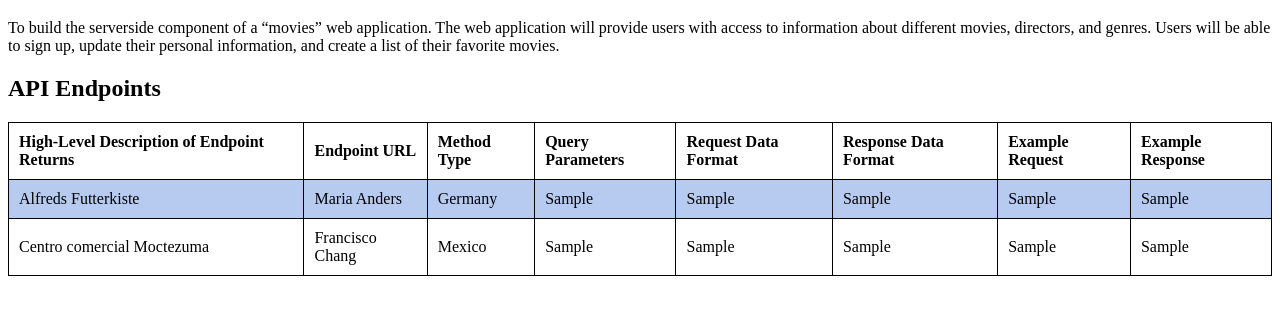
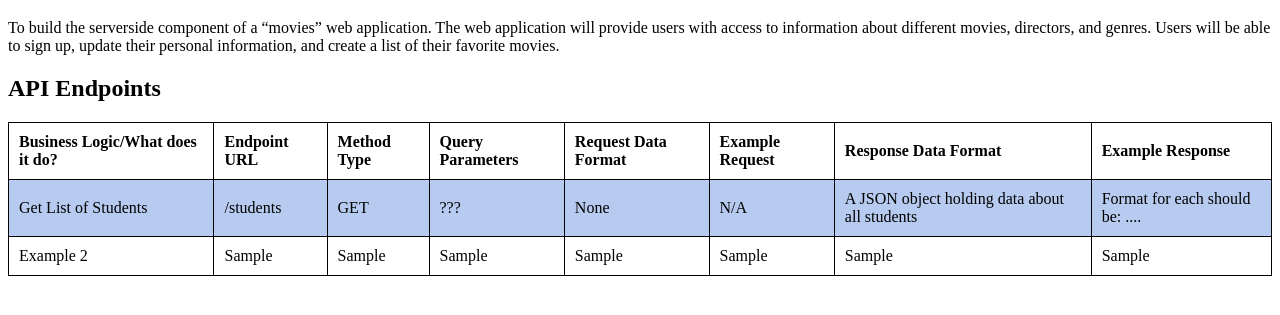
Before and after one commit to warpedpuppy/kf-data-security, a website: page public/documentation.html in a window 1280 px wide. Shown: the part 61-376 px from the top of the page. Drawn offline with Linux system fonts and the light colour scheme.

Commit message:
Update documentation.html

```diff
--- a/public/documentation.html
+++ b/public/documentation.html
@@ -1,10 +1,10 @@
 <!DOCTYPE html>
 <html lang="en">
 <head>
-    <title>Documentation</title>
+    <title>my Flix Documentation</title>
     <meta charset="UTF-8">
     <meta name="viewport" content="width=device-width, initial-scale=1.0">
-    <link href="/css/styles.css" rel="stylesheet" type="text/css">
+    <link href="../css/styles.css" rel="stylesheet" type="text/css">
     </head>
 <body>
     <header>
@@ -22,29 +22,29 @@
 
             <table>
                 <tr>
-                    <th>High-Level Description of Endpoint Returns</th>
+                    <th>Business Logic/What does it do?</th>
                     <th>Endpoint URL</th>
                     <th>Method Type</th>
                     <th>Query Parameters</th>
                     <th>Request Data Format</th>
+                    <th>Example Request</th>
                     <th>Response Data Format</th>
-                    <th>Example Request</th>
                     <th>Example Response</th>
                 </tr>
                 <tr>
-                    <td>Alfreds Futterkiste</td>
-                    <td>Maria Anders</td>
-                    <td>Germany</td>
+                    <td>Get List of Students</td>
+                    <td>/students</td>
+                    <td>GET</td>
+                    <td>???</td>
+                    <td>None</td>
+                    <td>N/A</td>
+                    <td>A JSON object holding data about all students</td>
+                    <td>Format for each should be: ....</td>
+                </tr>
+                <tr>
+                    <td>Example 2</td>
                     <td>Sample</td>
                     <td>Sample</td>
-                    <td>Sample</td>
-                    <td>Sample</td>
-                    <td>Sample</td>
-                </tr>
-                <tr>
-                    <td>Centro comercial Moctezuma</td>
-                    <td>Francisco Chang</td>
-                    <td>Mexico</td>
                     <td>Sample</td>
                     <td>Sample</td>
                     <td>Sample</td>
```
